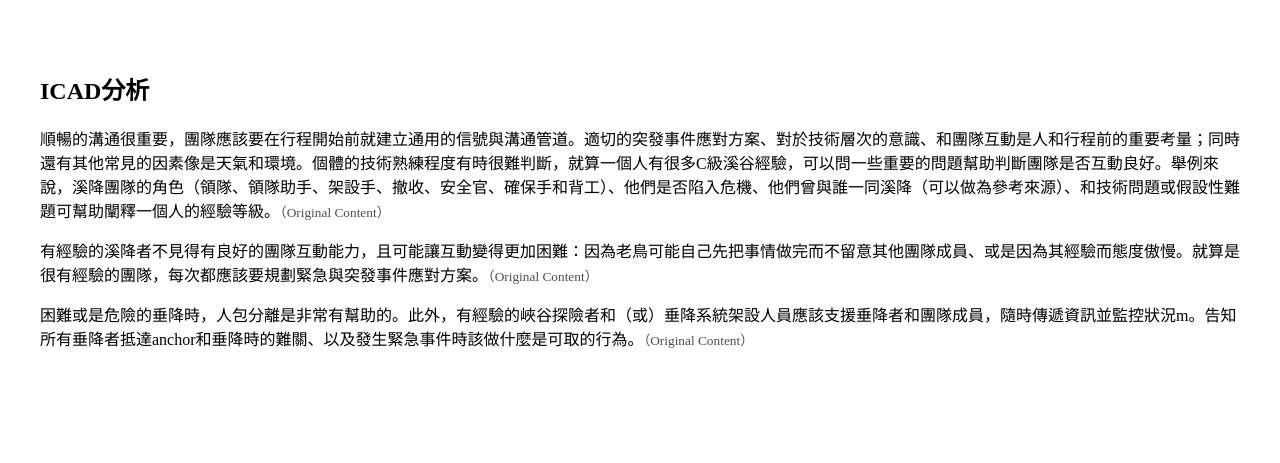
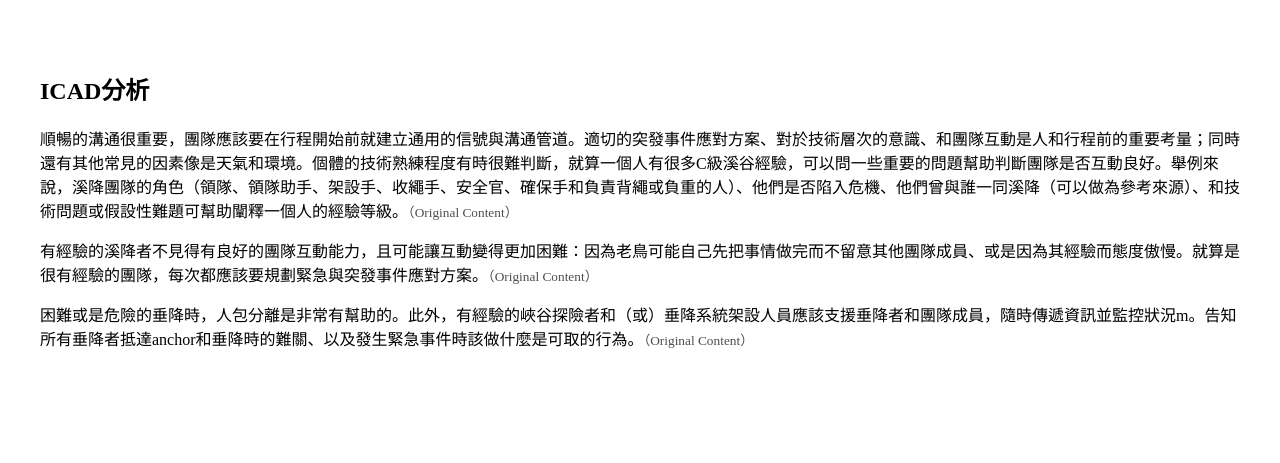
Before and after one commit to WanHsuanChiang/Seven-Teacups-_2017-10-08, a plain HTML site: page index.html in a window 1280 px wide. Shown: the part 1420-1883 px from the top of the page. Drawn offline with Linux system fonts and the light colour scheme.

Commit message:
Revise previous commit

```diff
--- a/index.html
+++ b/index.html
@@ -66,7 +66,7 @@
 	</section>
 	<section>
 		<h2>ICAD分析</h2>
-		<p>順暢的溝通很重要，團隊應該要在行程開始前就建立通用的信號與溝通管道。適切的突發事件應對方案、對於技術層次的意識、和團隊互動是人和行程前的重要考量；同時還有其他常見的因素像是天氣和環境。個體的技術熟練程度有時很難判斷，就算一個人有很多C級溪谷經驗，可以問一些重要的問題幫助判斷團隊是否互動良好。舉例來說，溪降團隊的角色（領隊、領隊助手、架設手、撤收、安全官、確保手和背工）、他們是否陷入危機、他們曾與誰一同溪降（可以做為參考來源）、和技術問題或假設性難題可幫助闡釋一個人的經驗等級。<span class="original-content" title="Good communication is important; groups should establish common signals and communications at the beginning of the trip and the canyon. Proper contingency planning and awareness of skill levels and team dynamics are an important consideration before any trip, as are other traditional factors such as weather, conditions, etc. Individual skill level can be difficult to determine. Even if a person is “experienced” with Class C canyons, important questions can be asked to help determine whether a group will have good dynamics. For example, the roles people played during their canyon trips (trip leader, assistant, rigger, bagger, safety, belayer, pack mule, etc), whether they have been in emergency situations in canyons, who they have canyoned with (those people can serve as references), and technical questions or hypothetical problems can help elucidate an individuals’ level of experience."></span></p>
+		<p>順暢的溝通很重要，團隊應該要在行程開始前就建立通用的信號與溝通管道。適切的突發事件應對方案、對於技術層次的意識、和團隊互動是人和行程前的重要考量；同時還有其他常見的因素像是天氣和環境。個體的技術熟練程度有時很難判斷，就算一個人有很多C級溪谷經驗，可以問一些重要的問題幫助判斷團隊是否互動良好。舉例來說，溪降團隊的角色（領隊、領隊助手、架設手、收繩手、安全官、確保手和負責背繩或負重的人）、他們是否陷入危機、他們曾與誰一同溪降（可以做為參考來源）、和技術問題或假設性難題可幫助闡釋一個人的經驗等級。<span class="original-content" title="Good communication is important; groups should establish common signals and communications at the beginning of the trip and the canyon. Proper contingency planning and awareness of skill levels and team dynamics are an important consideration before any trip, as are other traditional factors such as weather, conditions, etc. Individual skill level can be difficult to determine. Even if a person is “experienced” with Class C canyons, important questions can be asked to help determine whether a group will have good dynamics. For example, the roles people played during their canyon trips (trip leader, assistant, rigger, bagger, safety, belayer, pack mule, etc), whether they have been in emergency situations in canyons, who they have canyoned with (those people can serve as references), and technical questions or hypothetical problems can help elucidate an individuals’ level of experience."></span></p>
 		<p>有經驗的溪降者不見得有良好的團隊互動能力，且可能讓互動變得更加困難：因為老鳥可能自己先把事情做完而不留意其他團隊成員、或是因為其經驗而態度傲慢。就算是很有經驗的團隊，每次都應該要規劃緊急與突發事件應對方案。<span class="original-content" title="Experienced canyoneers may not necessarily have good group and team dynamics, and can make situations more difficult by going ahead of everyone, not looking out for other team members, or having a cavalier attitude because of their experience. Due caution and contingency planning should always be done, even if the team is highly experienced."></span></p>
 		<p>困難或是危險的垂降時，人包分離是非常有幫助的。此外，有經驗的峽谷探險者和（或）垂降系統架設人員應該支援垂降者和團隊成員，隨時傳遞資訊並監控狀況m。告知所有垂降者抵達anchor和垂降時的難關、以及發生緊急事件時該做什麼是可取的行為。<span class="original-content" title="At difficult or dangerous rappels, removing packs is incredibly helpful. In addition, those experienced with the canyon and/or the rigger for that drop should be constantly communicating information and monitoring the situation, from both rappelers and the team members behind. It is advisable to inform each rappeler about the hazards of approaching the anchor, the hazards of the rappel, and how to behave in the event of an emergency."></span></p>
 	</section>
```
